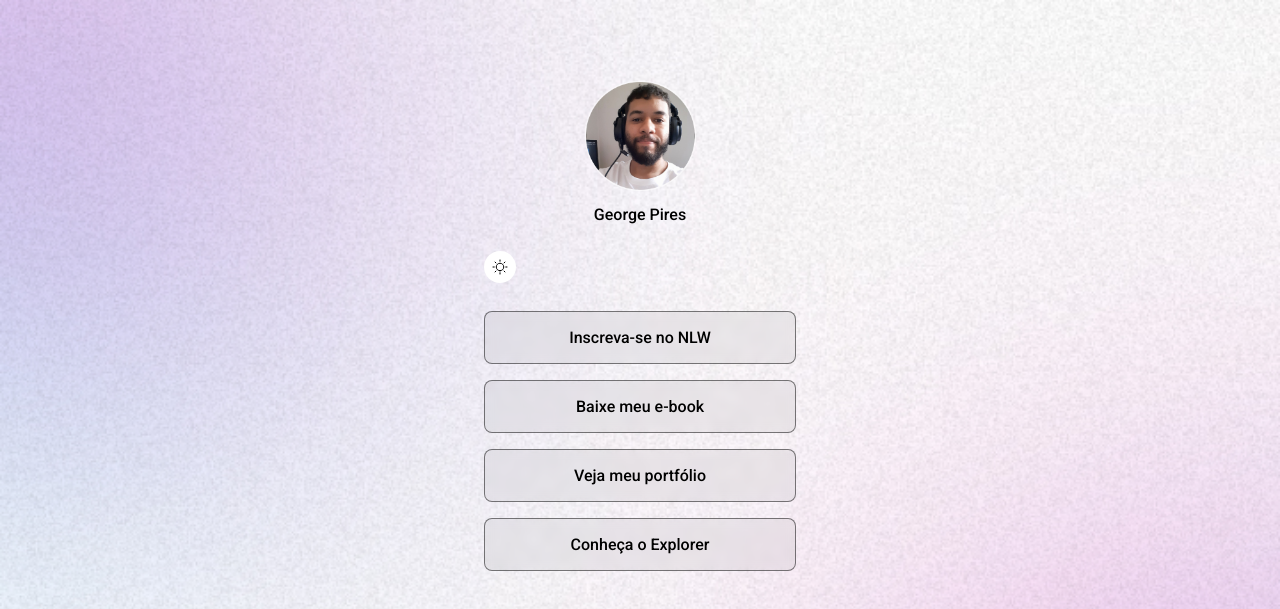
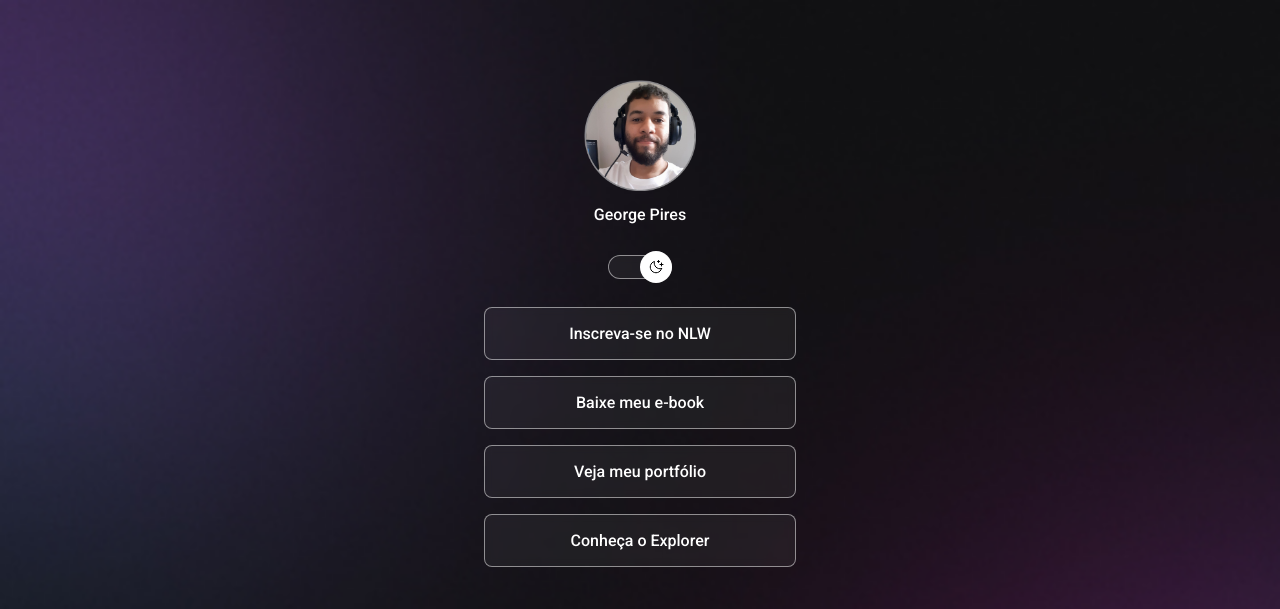
Before and after one commit to GeorgePires/DevLinks, a plain HTML site: page index.html in a window 1280 px wide. Shown: the top 609 px of the page. Drawn offline with nearby package versions, Linux system fonts and the light colour scheme.

Commit message:
:lipstick: feat/ apply styling in btn to set theme

```diff
--- a/index.html
+++ b/index.html
@@ -1,5 +1,5 @@
 <!DOCTYPE html>
-<html lang="pt-br" class="theme-light">
+<html lang="pt-br" class="">
   <head>
     <meta charset="UTF-8" />
     <meta http-equiv="X-UA-Compatible" content="IE=edge" />
--- a/style.css
+++ b/style.css
@@ -64,12 +64,37 @@ body {
 
 /** Switch **/
 
+#switch {
+  position: relative;
+  width: 64px;
+
+  margin: 4px auto;
+}
+
 #switch button {
   width: 32px;
   height: 32px;
   background: white var(--switch-bg-url) no-repeat center;
   border: 0;
   border-radius: 50%;
+
+  position: absolute;
+  top: 50%;
+  right: 0;
+  z-index: 1;
+  transform: translateY(-50%);
+}
+
+#switch span {
+  display: block;
+  width: 64px;
+  height: 24px;
+  background: var(--surface-color);
+  border: 1px solid var(--stroke-color);
+  border-radius: 9999px;
+
+  backdrop-filter: blur(4px);
+  -webkit-backdrop-filter: blur(4px);
 }
 
 /** Links **/
```
